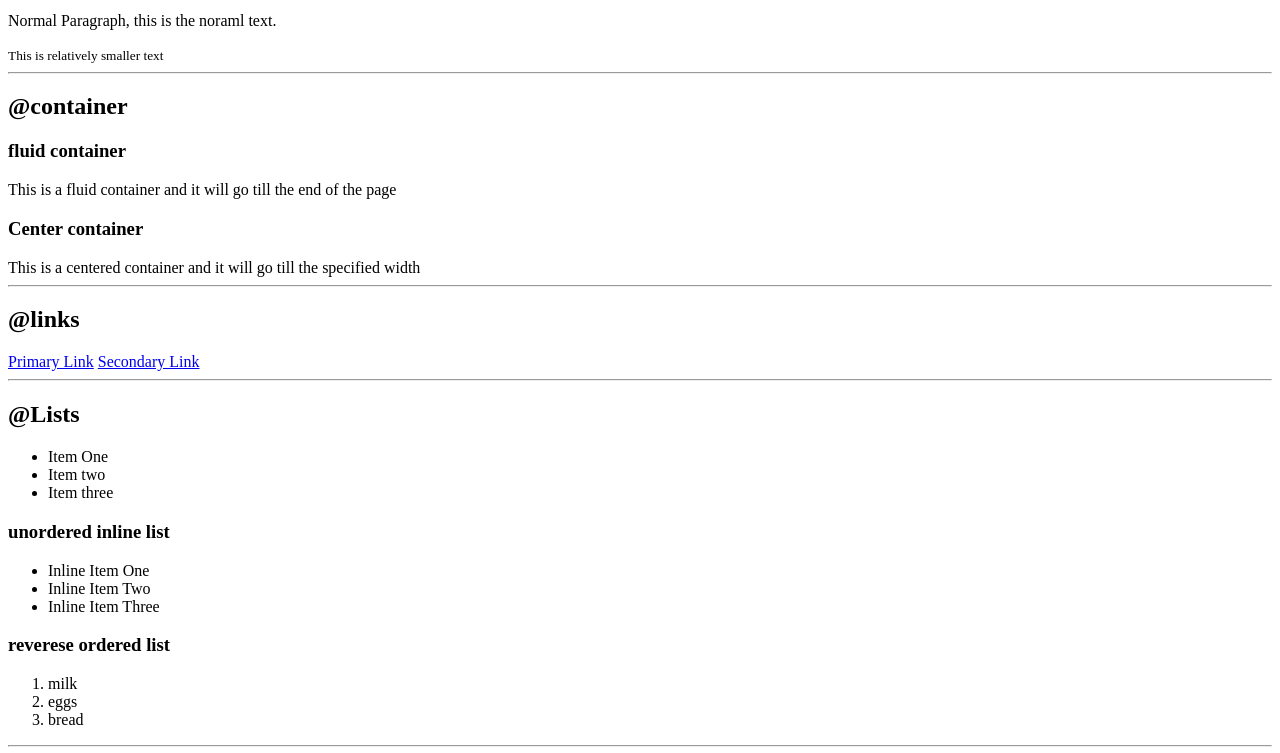
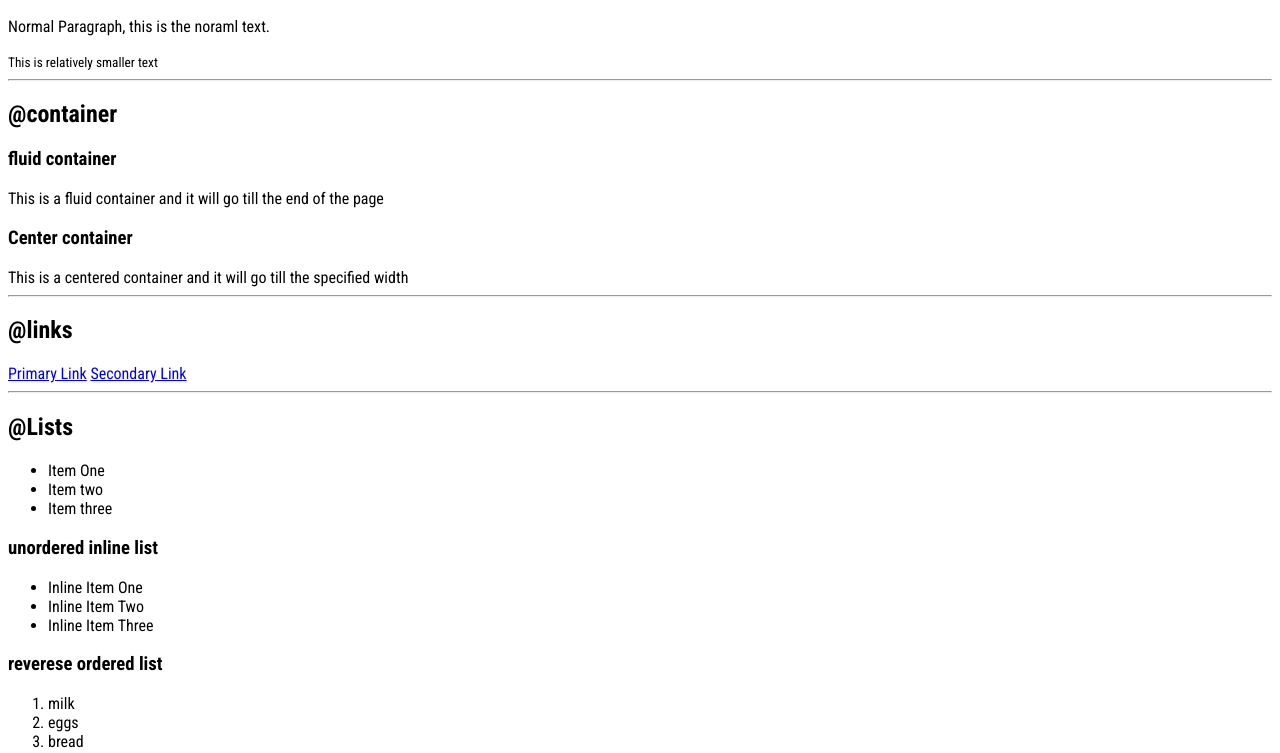
Before and after one commit to iamgirishreddy/MarkThree-Girish-Porfolio, a plain HTML site: page index.html in a window 1280 px wide. Shown: the part 278-1031 px from the top of the page. Drawn offline with Linux system fonts and the light colour scheme.

Commit message:
adding font-family

```diff
--- a/index.html
+++ b/index.html
@@ -5,6 +5,7 @@
     <meta http-equiv="X-UA-Compatible" content="IE=edge">
     <meta name="viewport" content="width=device-width, initial-scale=1.0">
     <title>This is my Portfolio</title>
+    <link rel="stylesheet" href="style.css">
 </head>
 <body>
 <h1>Welcome to my component library </h1>
--- /dev/null
+++ b/style.css
@@ -0,0 +1,5 @@
+@import url('https://fonts.googleapis.com/css2?family=Roboto+Condensed:wght@400;700&display=swap');
+
+body{
+    font-family: 'Roboto Condensed', sans-serif;;
+}
```
